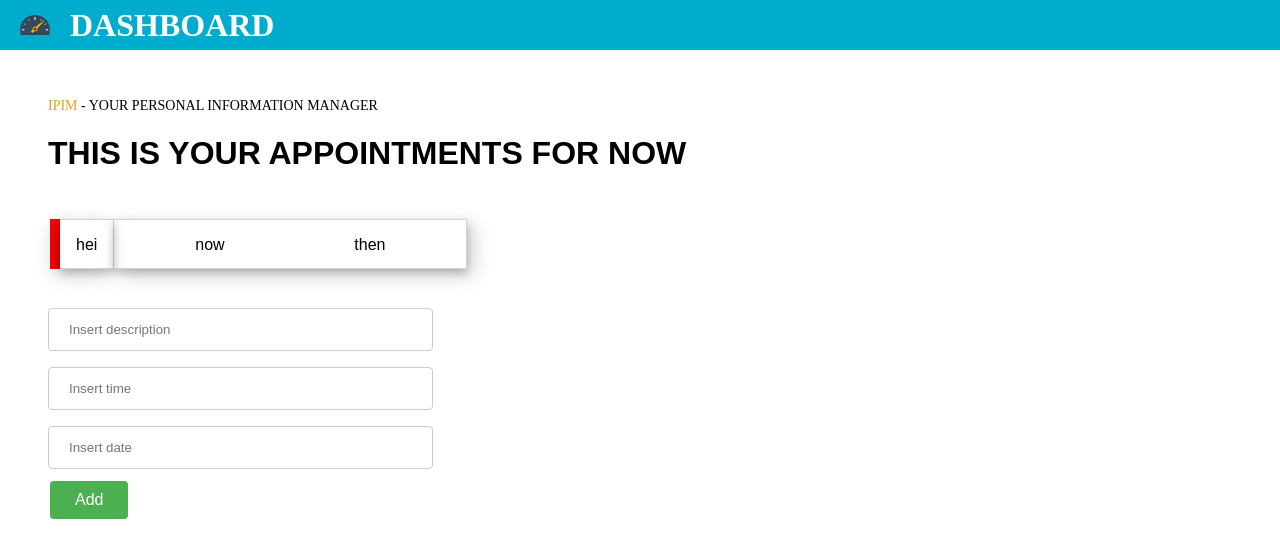
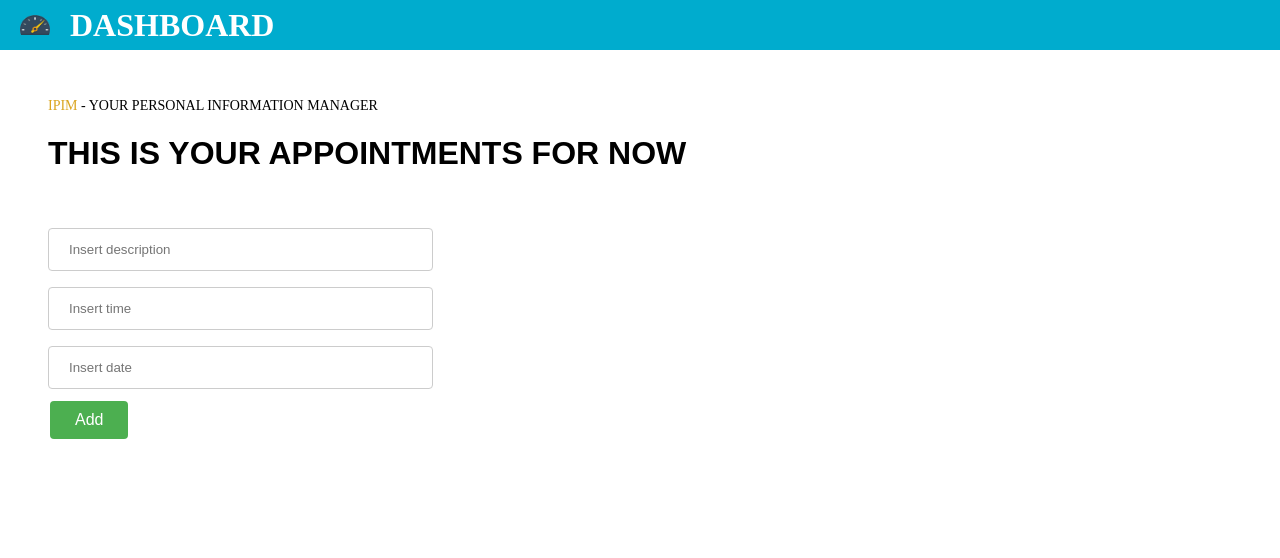
Before and after one commit to mayhelenrs/it2810-webutvikling-h17-prosjekt-3-group-50, a React (Create React App) app: page /appointments in a window 1280 px wide. Shown: the top 558 px of the page. Built offline with nearby package versions, Linux system fonts and the light colour scheme; a web font is replaced by a local one.

Commit message:
removed test object AppointmentItem form appointmentList

```diff
--- a/src/views/Appointment.jsx
+++ b/src/views/Appointment.jsx
@@ -6,7 +6,6 @@ export class Appointment extends React.Component {
   constructor(props) {
     super(props)
     let appointmentList = [
-      <AppointmentItem description="hei" time="now" date="then" key="32423" />
     ]
     this.state = {
       list: appointmentList,
```
